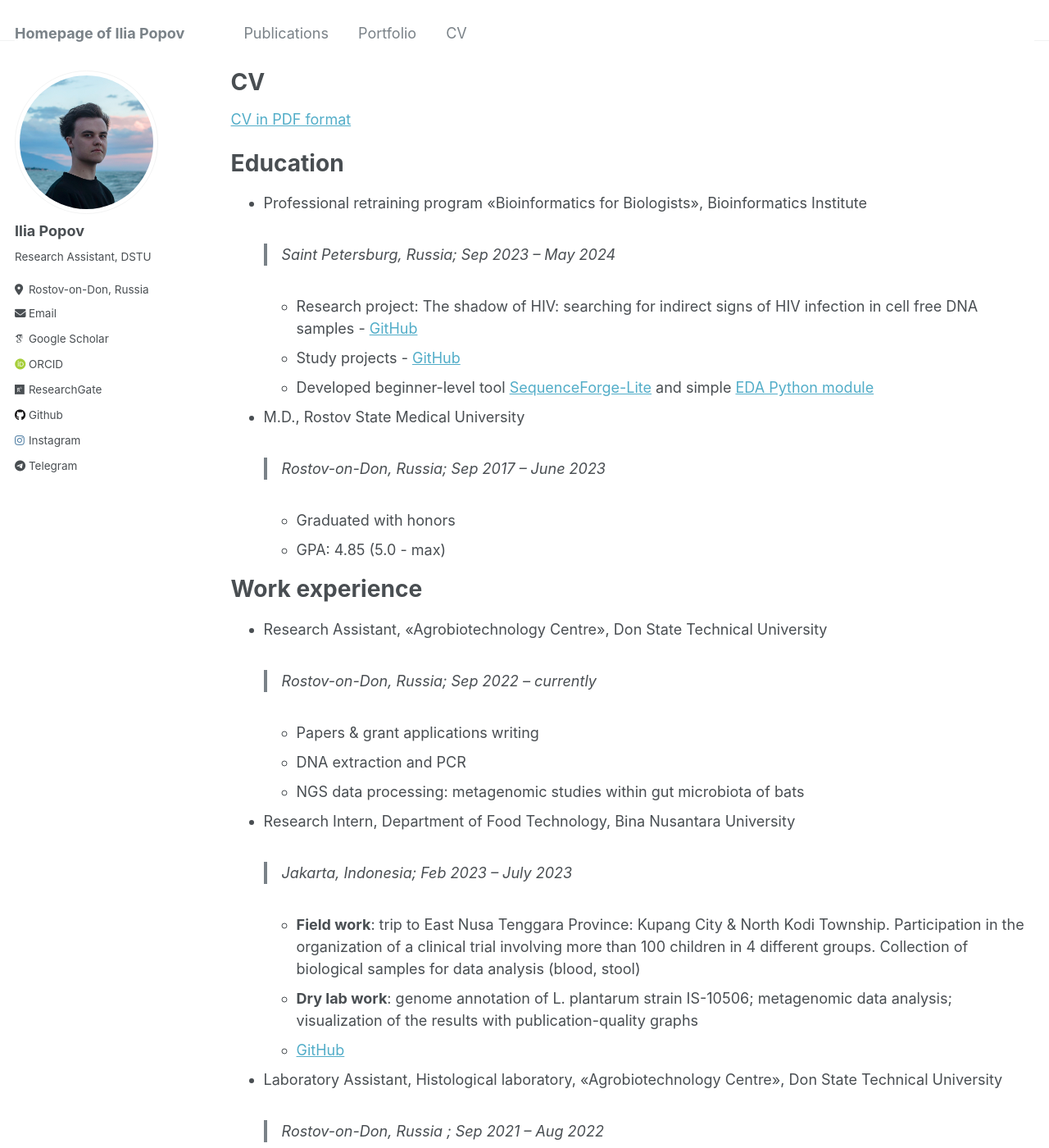
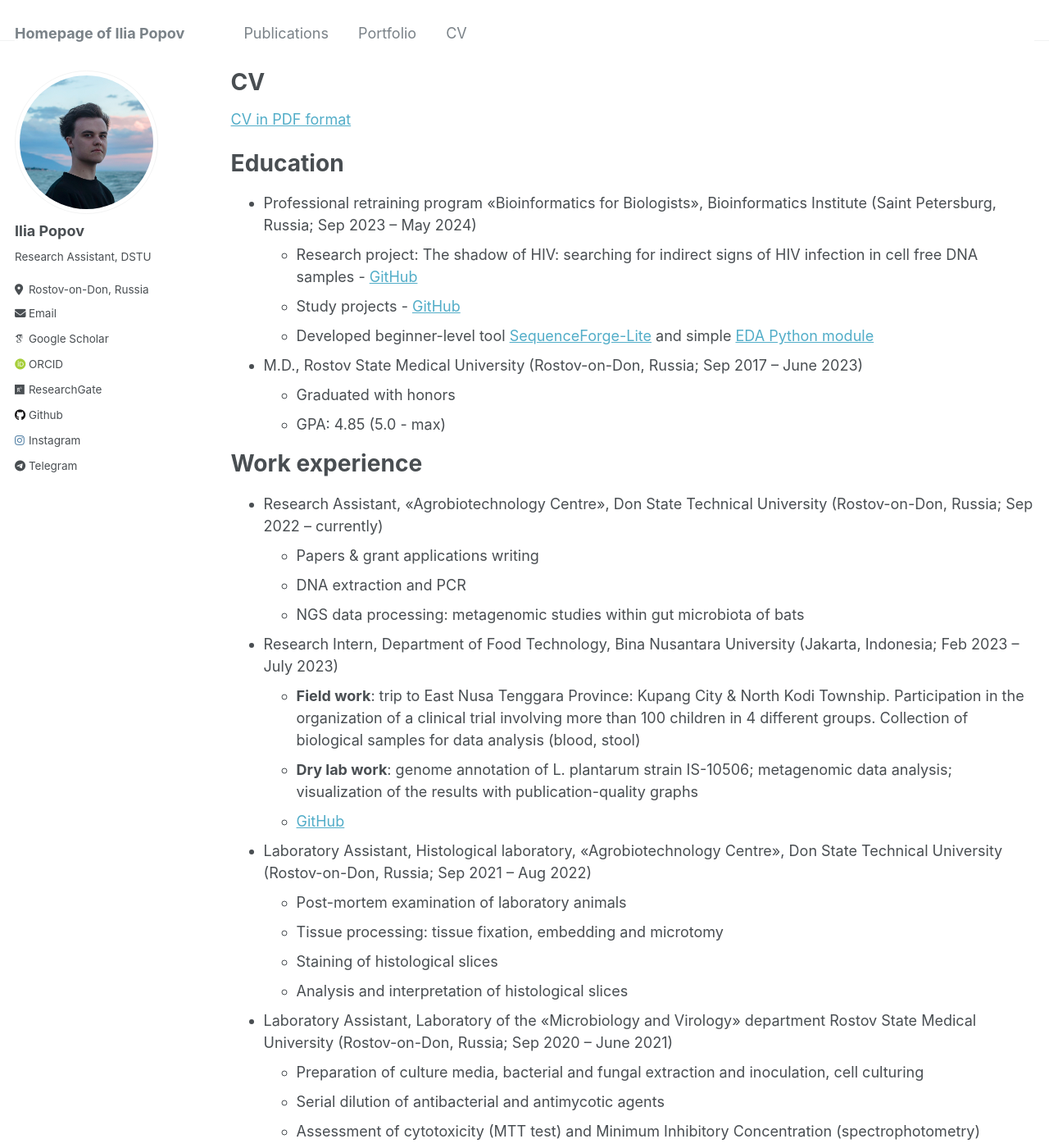
Before and after one commit to iliapopov17/iliapopov17.github.io, a Jekyll site: the page built from _pages/cv.md, in a window 1280 px wide and 1400 px high. Shown: the whole window at 82% size. Built offline with Jekyll 4.4.1, drawn with Linux system fonts in a browser that asks for light colours; some web fonts are replaced; some of the changed text lies outside the part shown.

Commit message:
revert changes

```diff
--- a/_pages/cv.md
+++ b/_pages/cv.md
@@ -13,39 +13,33 @@ redirect_from:
 
 Education
 ======
-* Professional retraining program «Bioinformatics for Biologists», Bioinformatics Institute
-> Saint Petersburg, Russia; Sep 2023 – May 2024
+* Professional retraining program «Bioinformatics for Biologists», Bioinformatics Institute (Saint Petersburg, Russia; Sep 2023 – May 2024)
   * Research project: The shadow of HIV: searching for indirect signs of HIV infection in cell free DNA samples - [GitHub](https://github.com/iliapopov17/The-shadow-of-HIV)
   * Study projects - [GitHub](https://github.com/iliapopov17/BI-Workshop-miniProjects)
   * Developed beginner-level tool [SequenceForge-Lite](https://github.com/iliapopov17/SequenceForge-Lite) and simple [EDA Python module](https://github.com/iliapopov17/MyAwesomeEDA)
-* M.D., Rostov State Medical University
-> Rostov-on-Don, Russia; Sep 2017 – June 2023
+* M.D., Rostov State Medical University (Rostov-on-Don, Russia; Sep 2017 – June 2023)
   * Graduated with honors
   * GPA: 4.85 (5.0 - max)
 
 Work experience
 ======
-* Research Assistant, «Agrobiotechnology Centre», Don State Technical University
-> Rostov-on-Don, Russia; Sep 2022 – currently
+* Research Assistant, «Agrobiotechnology Centre», Don State Technical University (Rostov-on-Don, Russia; Sep 2022 – currently)
   * Papers & grant applications writing
   * DNA extraction and PCR
   * NGS data processing: metagenomic studies within gut microbiota of bats
 
-* Research Intern, Department of Food Technology, Bina Nusantara University
-> Jakarta, Indonesia; Feb 2023 – July 2023
+* Research Intern, Department of Food Technology, Bina Nusantara University (Jakarta, Indonesia; Feb 2023 – July 2023)
   * **Field work**: trip to East Nusa Tenggara Province: Kupang City & North Kodi Township. Participation in the organization of a clinical trial involving more than 100 children in 4 different groups. Collection of biological samples for data analysis (blood, stool)
   * **Dry lab work**: genome annotation of L. plantarum strain IS-10506; metagenomic data analysis; visualization of the results with publication-quality graphs
   * [GitHub](https://github.com/iliapopov17/PNMIM)
 
-* Laboratory Assistant, Histological laboratory, «Agrobiotechnology Centre», Don State Technical University
-> Rostov-on-Don, Russia ; Sep 2021 – Aug 2022
+* Laboratory Assistant, Histological laboratory, «Agrobiotechnology Centre», Don State Technical University (Rostov-on-Don, Russia; Sep 2021 – Aug 2022)
   * Post-mortem examination of laboratory animals
   * Tissue processing: tissue fixation, embedding and microtomy
   * Staining of histological slices
   * Analysis and interpretation of histological slices
 
-* Laboratory Assistant, Laboratory of the «Microbiology and Virology» department Rostov State Medical University
-> Rostov-on-Don, Russia; Sep 2020 – June 2021
+* Laboratory Assistant, Laboratory of the «Microbiology and Virology» department Rostov State Medical University (Rostov-on-Don, Russia; Sep 2020 – June 2021)
   * Preparation of culture media, bacterial and fungal extraction and inoculation, cell culturing
   * Serial dilution of antibacterial and antimycotic agents
   * Assessment of cytotoxicity (MTT test) and Minimum Inhibitory Concentration (spectrophotometry)
```
